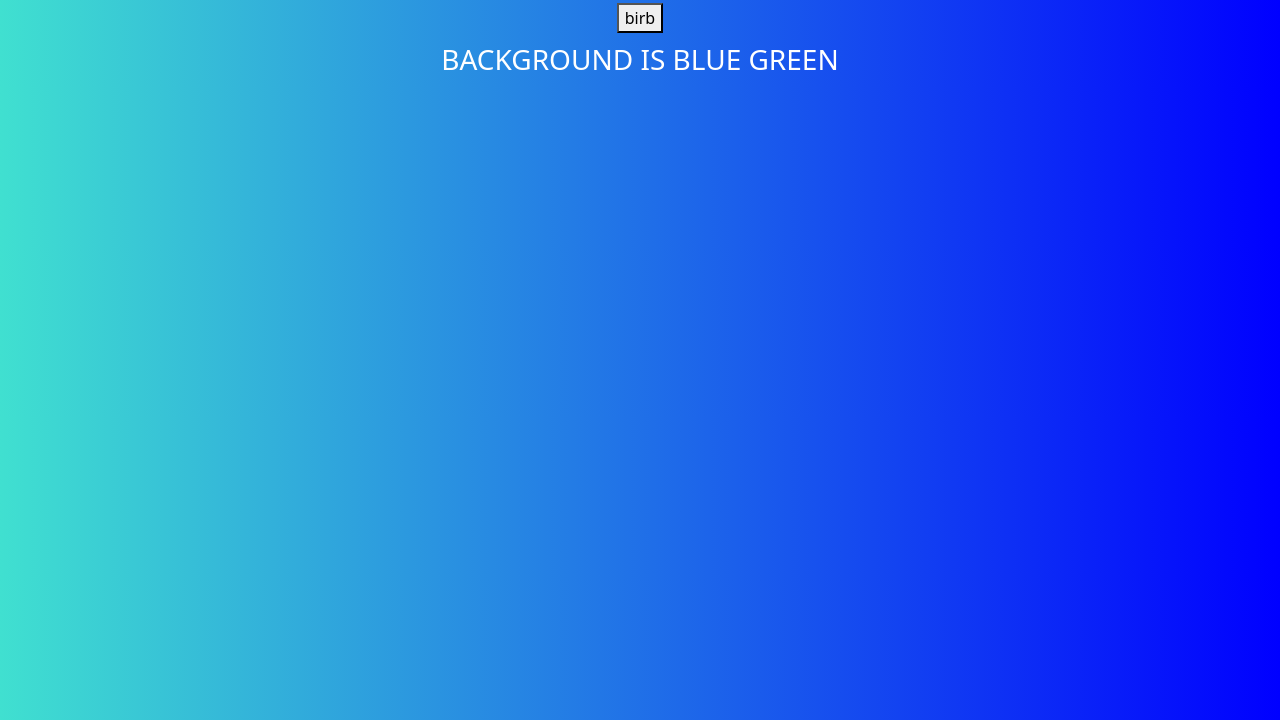
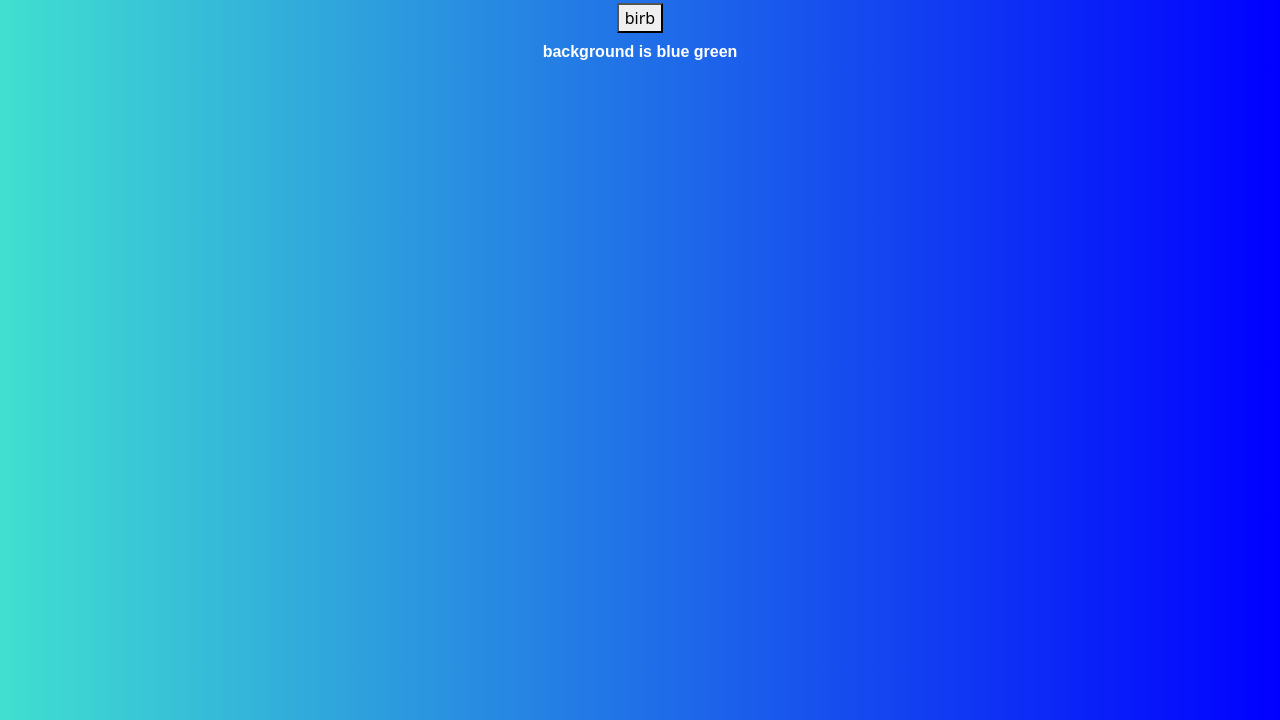
Before and after one commit to cappedd/hapbird, a plain HTML site: page index.html in a window 1280 px wide. Shown: the part 80-800 px from the top of the page. Drawn offline with nearby package versions, Linux system fonts and the light colour scheme.

Commit message:
Update style.css

```diff
--- a/style.css
+++ b/style.css
@@ -15,6 +15,13 @@ h1 {
 	width: 100%;
 }
 
+h3 {
+	font: 900 1em 'Raleway', sans-serif;
+	color: white;
+	text-align: center;
+	text-transform: lowercase;
+}
+
 .button {
 	margin: 10px;
 	height: 30px;
```
